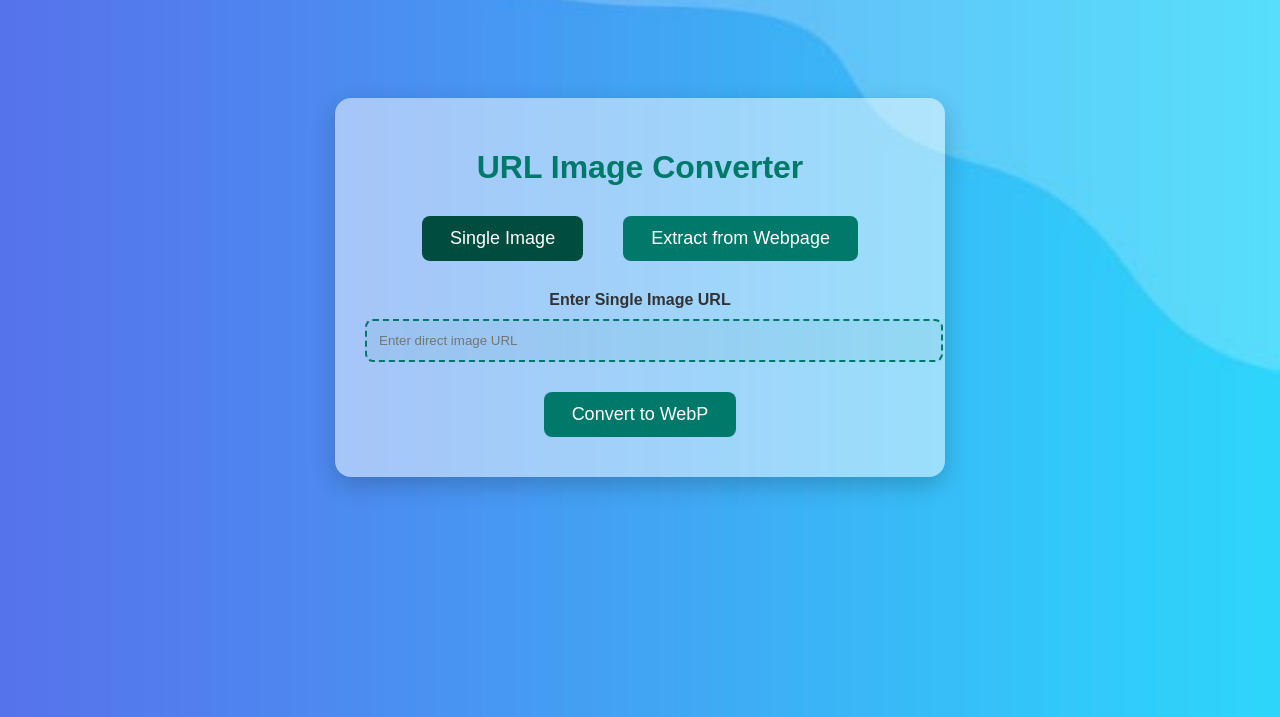
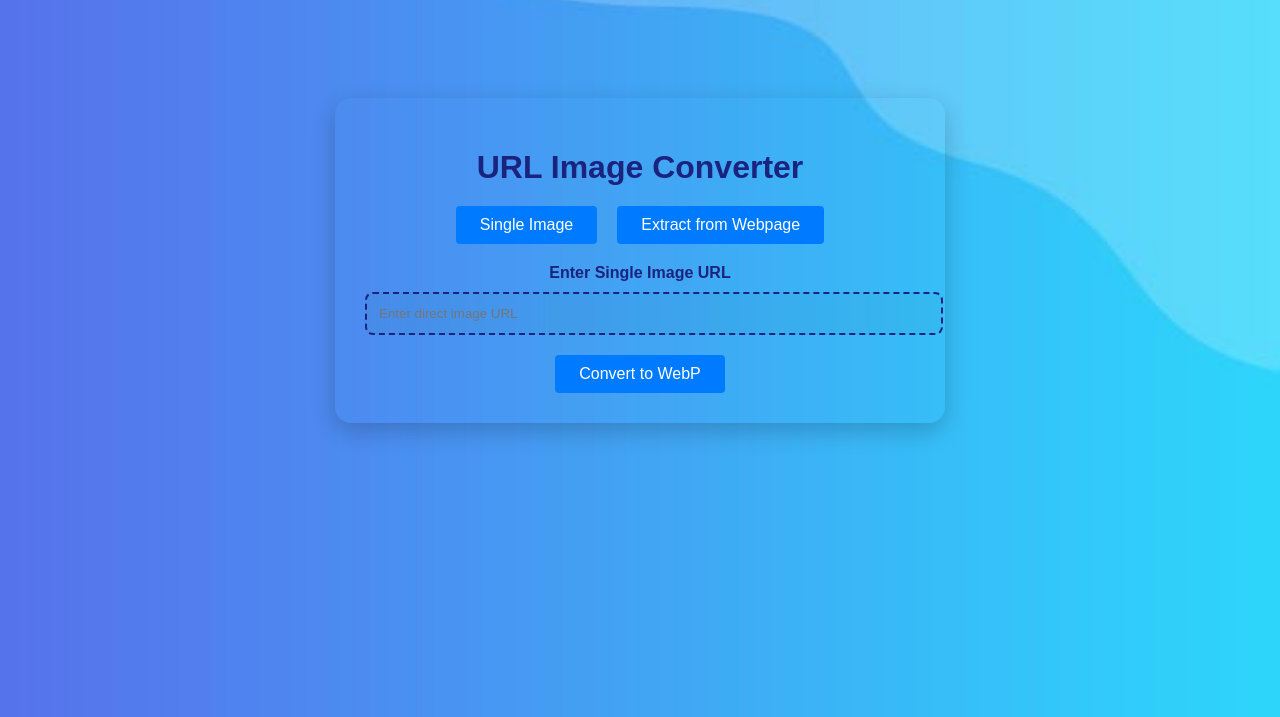
Before and after one commit to adarshxx07/PyImageOptim, a Flask app: page /web_url in a window 1280 px wide. Shown: the top 717 px of the page. Run offline with Flask 3, Linux system fonts and the light colour scheme.

Commit message:
minor changes

```diff
--- a/static/css/converter.css
+++ b/static/css/converter.css
@@ -8,11 +8,7 @@
 .container {
     max-width: 700px; /* Increased width */
     margin: 50px auto;
-<<<<<<< HEAD
     background: rgba(255, 255, 255, 0.2); /* White background with 80% opacity */
-=======
-    background: rgba(255, 255, 255, 0.1); /* White background with 80% opacity */
->>>>>>> 2f2b41587c5694ab70e899860c0e0751f6db45fb
     padding: 30px;
     border-radius: 8px;
     box-shadow: 0 4px 8px rgba(0, 0, 0, 0.1);
--- a/templates/web_url.html
+++ b/templates/web_url.html
@@ -13,7 +13,7 @@
       background-color: #f4f4f9;
     }
     .converter-container {
-      background: rgba(255, 255, 255, 0.5);
+      background: transparent;
       border-radius: 16px;
       box-shadow: 0 8px 24px rgba(0, 0, 0, 0.2);
       max-width: 550px;
@@ -22,41 +22,48 @@
     }
     .converter-container h1 {
       margin-bottom: 20px;
-      color: #00796b;
+      color:#1a237e;
     }
     .form-group {
       margin-bottom: 20px;
     }
     label {
       font-weight: bold;
-      color: #333;
+      color: #1a237e;
       display: block;
       margin-bottom: 10px;
     }
     input[type="url"] {
       width: 100%;
       padding: 12px;
-      border: 2px dashed #00796b;
+      border: 2px dashed #1a237e;
       border-radius: 8px;
       background-color: rgba(0, 121, 107, 0.05);
       outline: none;
     }
     input[type="url"]:hover {
-      border-color: #004d40;
+      border-color: #1a237e;
     }
-    .btn {
-      padding: 12px 28px;
-      background: #00796b;
-      color: white;
-      border: none;
-      border-radius: 8px;
-      font-size: 18px;
-      cursor: pointer;
-      transition: background 0.2s;
-      margin: 10px;
+    .container {
+        max-width: 700px;
+        margin: 50px auto;
+        background: rgba(255, 255, 255, 0.2); /* Match other pages */
+        padding: 30px;
+        border-radius: 8px;
+        box-shadow: 0 4px 8px rgba(0, 0, 0, 0.1);
     }
-    .btn:hover {
-      background: #004d40;
+    .btn, button.btn {
+        background: #007bff;
+        color: #fff;
+        border: none;
+        border-radius: 4px;
+        padding: 10px 24px;
+        font-size: 16px;
+        cursor: pointer;
+        transition: background 0.2s;
+    }
+    .btn:hover, button.btn:hover {
+        background: #0056b3;
     }
     .result-section {
       margin-top: 30px;
@@ -66,7 +73,7 @@
       box-shadow: 0 4px 16px rgba(0, 0, 0, 0.1);
     }
     .result-section h2 {
-      color: #00796b;
+      color: #1a237e;
     }
     .result-section ul {
       text-align: left;
@@ -75,11 +82,11 @@
     }
     .result-section ul li {
       margin: 8px 0;
-      color: #333;
+      color:#1a237e;
     }
     a.download-link {
       text-decoration: none;
-      color: #00796b;
+      color: #1a237e;
       font-weight: bold;
     }
     a.download-link:hover {
@@ -92,7 +99,7 @@
       margin-bottom: 20px;
     }
     .active-option {
-      background: #004d40;
+      background:#1a237e;
     }
   </style>
 </head>
```
